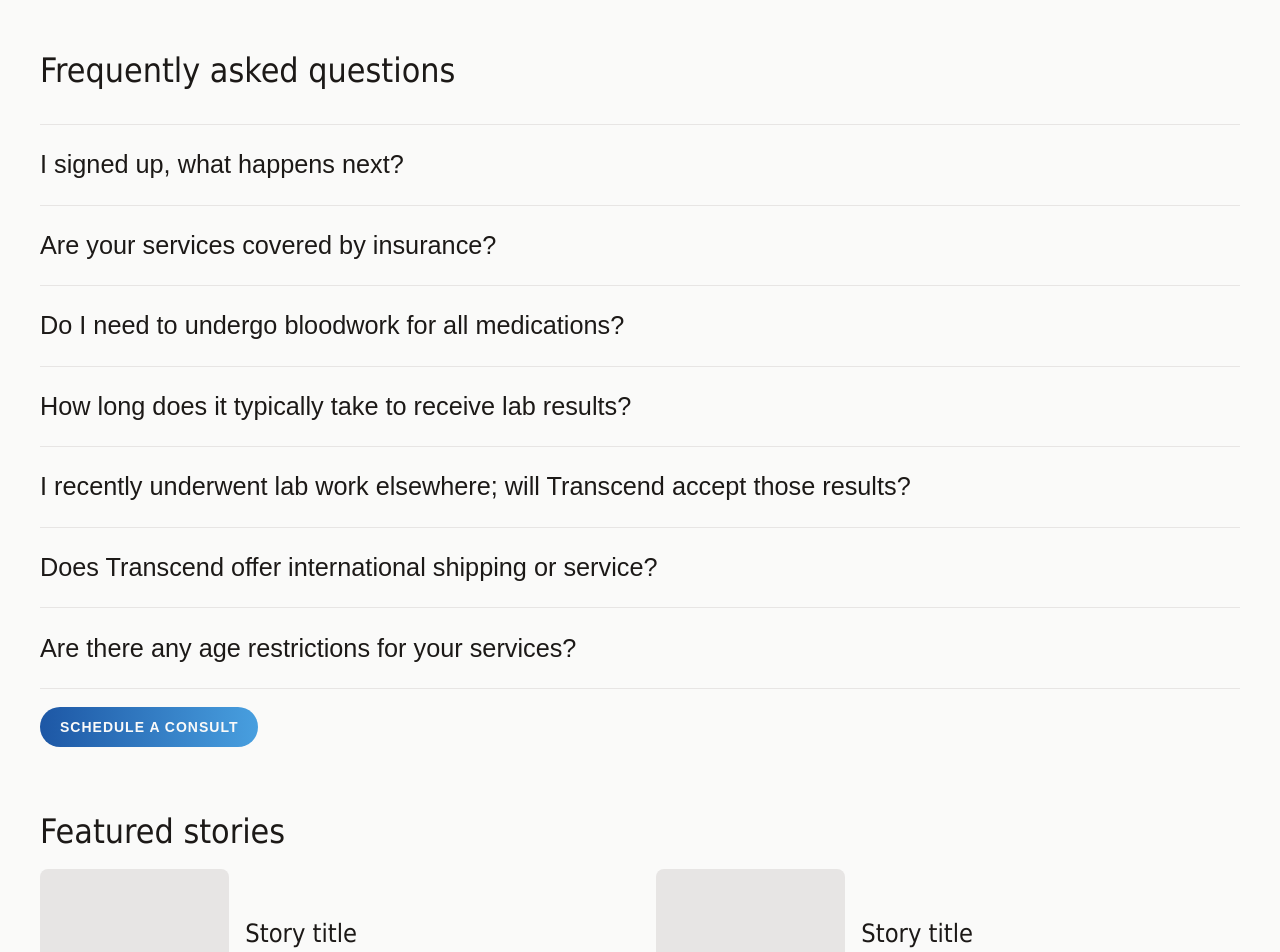
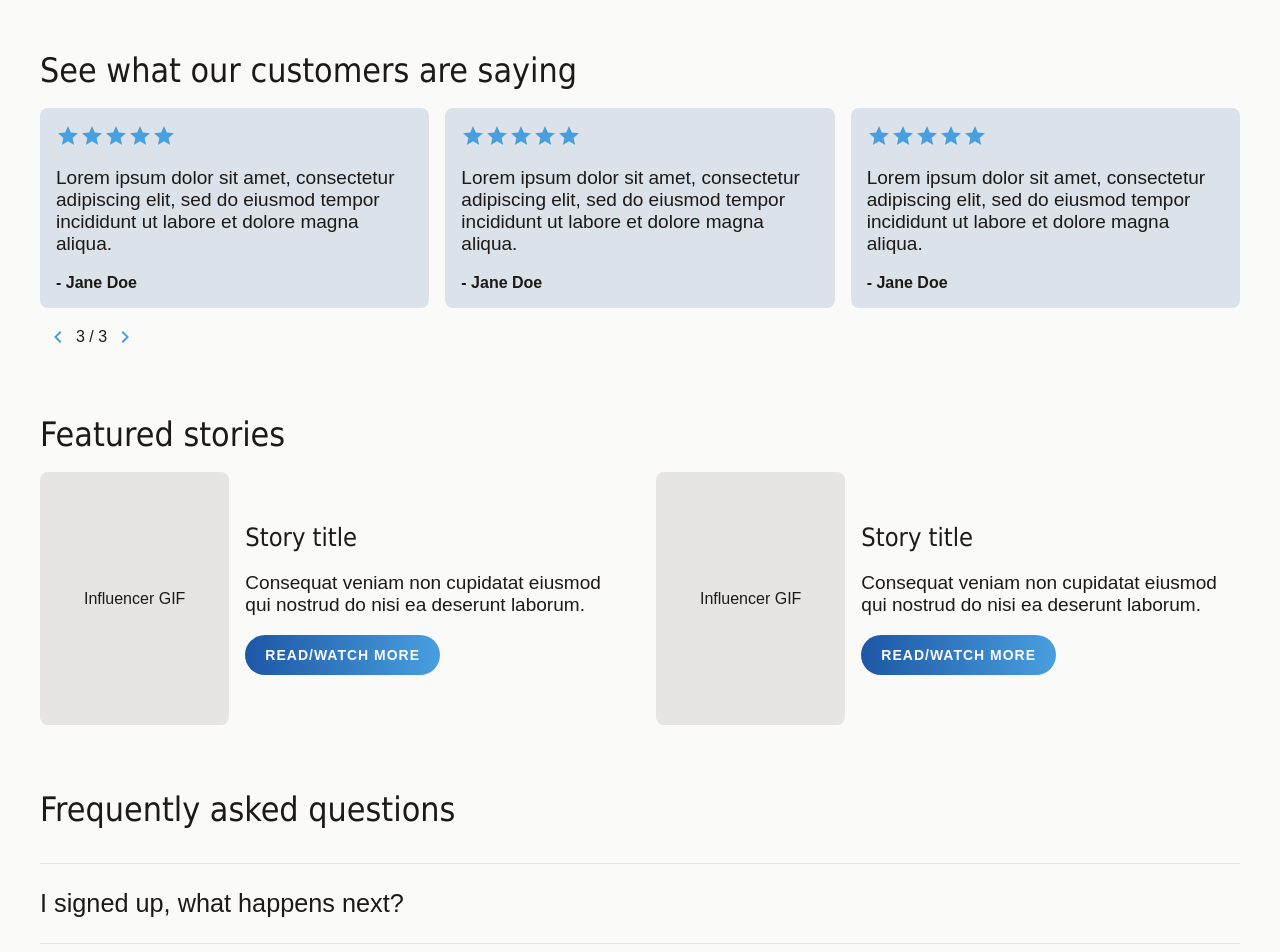
Before and after one commit to jameslovallo/Rebrand-Ideation, a Next.js app: page / in a window 1280 px wide. Shown: the part 2680-3632 px from the top of the page. Built offline with nearby package versions, Linux system fonts and the light colour scheme.

Commit message:
rearrange stuff again

```diff
--- a/app/page.js
+++ b/app/page.js
@@ -83,8 +83,8 @@ export default function Home() {
 			</section> */}
 
 			<section>
-				<h2>Frequently asked questions</h2>
-				<HomeFaq />
+				<h2>See what our customers are saying</h2>
+				<HomeReviews />
 			</section>
 
 			<section>
@@ -96,8 +96,8 @@ export default function Home() {
 			</section>
 
 			<section>
-				<h2>See what our customers are saying</h2>
-				<HomeReviews />
+				<h2>Frequently asked questions</h2>
+				<HomeFaq />
 			</section>
 		</main>
 	);
```
